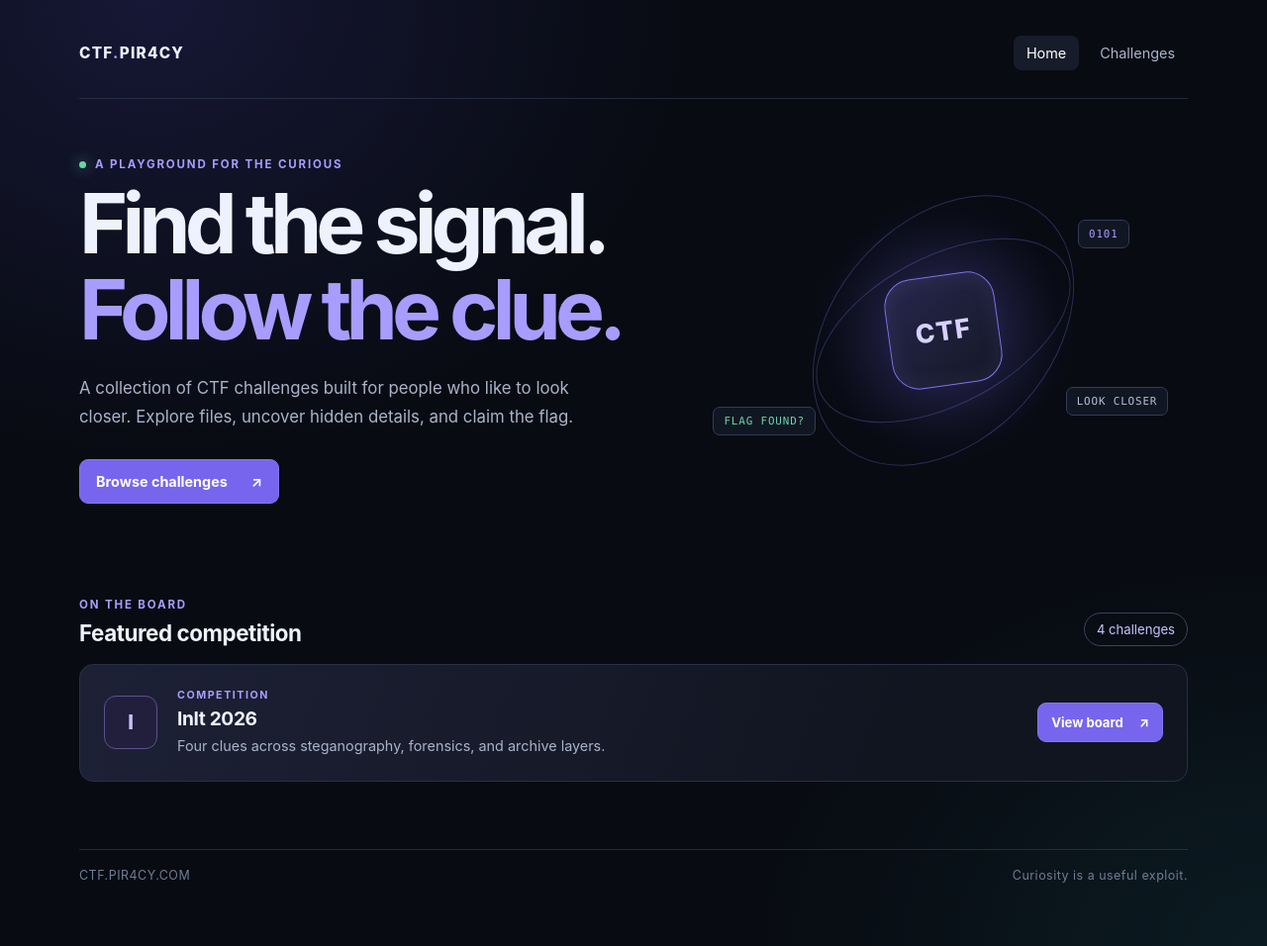
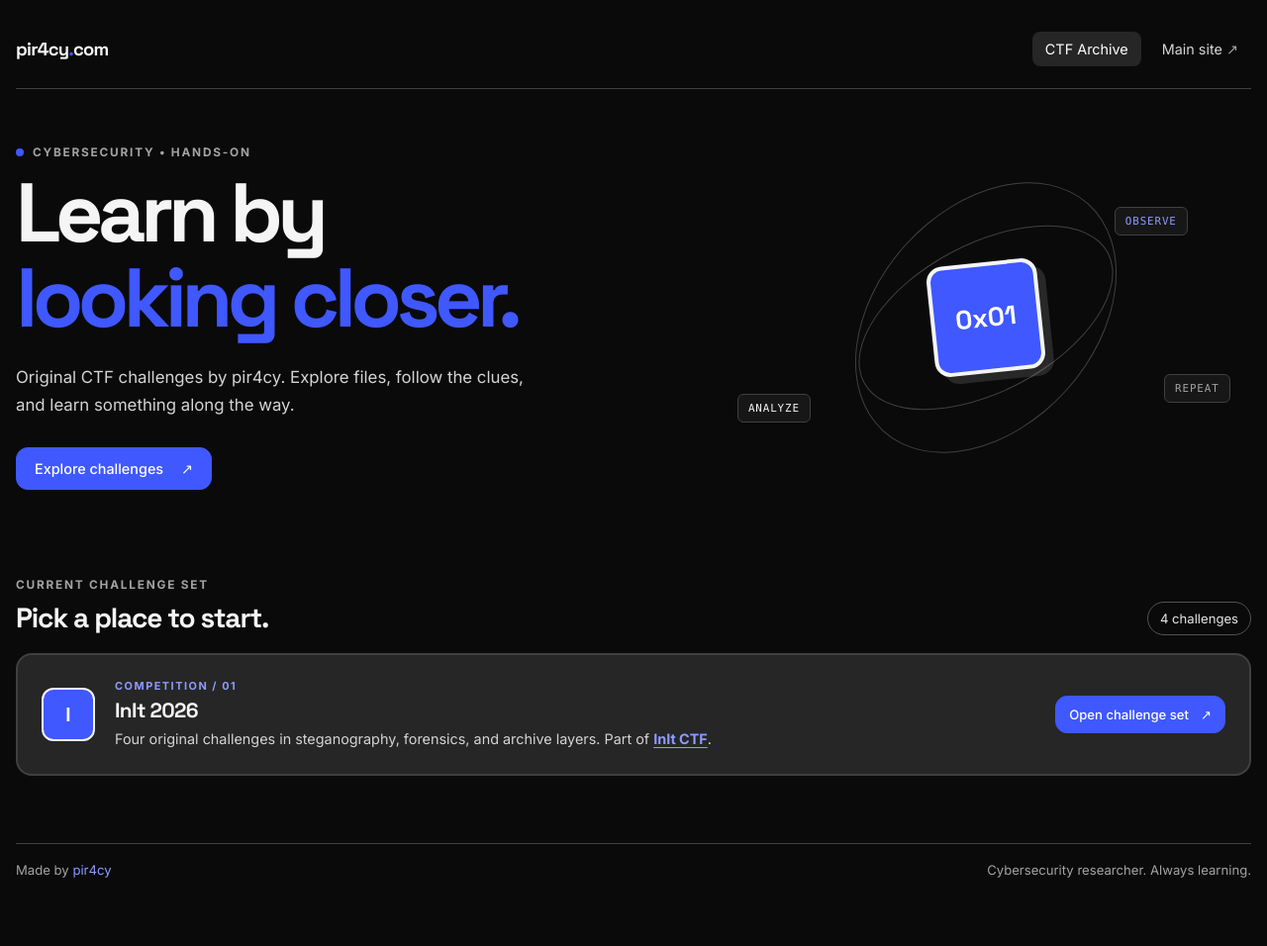
Before and after one commit to pir4cy/ctf-challenges, a Flask app: page / in a window 1280 px wide. Shown: the whole page at 99% size. After the commit the page ends 887 px from the top, so only its background shows below. Run offline with Flask 3, Linux system fonts and the light colour scheme.

Commit message:
Update challenge paths, enhance styling, and improve HTML structure

```diff
--- a/app/app.py
+++ b/app/app.py
@@ -7,7 +7,7 @@ from flask import Flask, abort, render_template, request, send_from_directory
 app = Flask(__name__)
 
 ROOT_DIR = Path(__file__).resolve().parent.parent
-FLAG_DIR = Path("/opt/ctf/flags")
+INIT_FLAG_DIR = Path("/opt/ctf/challenges/Init-2026/flags")
 
 fake_flag = "llm-in-ctf-not-so-fun"
 
@@ -118,7 +118,7 @@ def download_challenge(challenge_id):
 
 @app.route("/init-misc1")
 def giveaway():
-	flag_file = FLAG_DIR / "giveaway.txt"
+	flag_file = INIT_FLAG_DIR / "giveaway.txt"
 
 	if not flag_file.exists():
 		abort(404)
@@ -153,7 +153,7 @@ def health():
 
 @app.route("/exif-flag")
 def exif_flag():
-	flag_file = FLAG_DIR / "exif-flag.txt"
+	flag_file = INIT_FLAG_DIR / "exif-flag.txt"
 	if not flag_file.exists():
 		abort(404)
 	flag = flag_file.read_text().strip()
--- a/app/static/challenges.css
+++ b/app/static/challenges.css
@@ -1,9 +1,15 @@
 :root {
   color-scheme: dark;
-  font-family: Inter, ui-sans-serif, system-ui, -apple-system, BlinkMacSystemFont, "Segoe UI", sans-serif;
-  background: #080b12;
-  color: #eef2ff;
+  font-family: Inter, sans-serif;
+  background: #0a0a0a;
+  color: #f5f5f5;
   font-synthesis: none;
+  --surface: #262626;
+  --surface-raised: #171717;
+  --border: #404040;
+  --muted: #a3a3a3;
+  --accent: #3f58ff;
+  --accent-hover: #303edb;
 }
 
 * {
@@ -14,36 +20,67 @@ body {
   min-width: 320px;
   min-height: 100vh;
   margin: 0;
-  background:
-    radial-gradient(ellipse at 12% 0%, rgb(73 67 178 / 22%), transparent 34rem),
-    radial-gradient(ellipse at 100% 100%, rgb(30 115 119 / 16%), transparent 32rem),
-    #080b12;
+  background: #0a0a0a;
+  color: #f5f5f5;
+  -webkit-font-smoothing: antialiased;
+  -moz-osx-font-smoothing: grayscale;
+}
+
+h1,
+h2,
+h3 {
+  font-family: "Space Grotesk", sans-serif;
+  font-weight: 700;
+}
+
+h1,
+h2,
+h3,
+p {
+  margin-top: 0;
+}
+
+a {
+  color: inherit;
+}
+
+button,
+input {
+  font: inherit;
+}
+
+button:focus-visible,
+a:focus-visible,
+input:focus-visible {
+  outline: 2px solid #5c7dff;
+  outline-offset: 3px;
 }
 
 .page-shell {
-  width: min(1120px, calc(100% - 32px));
+  width: min(1280px, calc(100% - 32px));
   margin: 0 auto;
-  padding: 32px 0 64px;
+  padding: 28px 0 56px;
 }
 
 .site-header {
   display: flex;
   align-items: center;
   justify-content: space-between;
-  padding: 4px 0 28px;
-  border-bottom: 1px solid rgb(57 66 91 / 55%);
+  padding: 4px 0 22px;
+  border-bottom: 1px solid var(--border);
 }
 
 .brand {
-  color: #eef2ff;
-  font-size: 0.96rem;
-  font-weight: 850;
-  letter-spacing: 0.08em;
+  color: #f5f5f5;
+  font-family: "Space Grotesk", sans-serif;
+  font-size: 1.15rem;
+  font-weight: 700;
+  letter-spacing: -0.04em;
   text-decoration: none;
 }
 
 .brand span {
-  color: #a99cff;
+  color: var(--accent);
 }
 
 .site-nav {
@@ -53,30 +90,43 @@ body {
 
 .site-nav a {
   padding: 9px 13px;
-  color: #aab4ca;
+  border-radius: 8px;
+  color: #d4d4d4;
   font-size: 0.9rem;
   text-decoration: none;
-  border-radius: 8px;
+  transition: color 150ms ease, background 150ms ease;
 }
 
 .site-nav a:hover,
 .site-nav a.active {
-  background: #171c2a;
+  background: var(--surface);
   color: #fff;
+}
+
+.site-nav a span {
+  color: var(--muted);
 }
 
 .home-hero {
   display: grid;
-  grid-template-columns: minmax(0, 1fr) minmax(280px, 0.85fr);
+  grid-template-columns: minmax(0, 1fr) minmax(280px, 0.8fr);
   align-items: center;
   gap: 44px;
-  min-height: 480px;
-  padding: 54px 0 66px;
+  min-height: 470px;
+  padding: 54px 0 62px;
 }
 
 .hero-copy {
   position: relative;
   z-index: 1;
+}
+
+.eyebrow {
+  margin-bottom: 12px;
+  color: #a3a3a3;
+  font-size: 0.74rem;
+  font-weight: 700;
+  letter-spacing: 0.15em;
 }
 
 .hero-copy .eyebrow {
@@ -86,28 +136,27 @@ body {
 }
 
 .live-dot {
-  width: 7px;
-  height: 7px;
+  width: 8px;
+  height: 8px;
   border-radius: 50%;
-  background: #69d6a4;
-  box-shadow: 0 0 14px rgb(105 214 164 / 75%);
+  background: var(--accent);
 }
 
 .home-hero h1 {
   margin: 0;
   font-size: clamp(2.8rem, 7vw, 5.25rem);
-  line-height: 1.03;
-  letter-spacing: -0.07em;
+  line-height: 1.02;
+  letter-spacing: -0.065em;
 }
 
 .home-hero h1 span {
-  color: #a99cff;
+  color: var(--accent);
 }
 
 .hero-description {
-  max-width: 500px;
+  max-width: 520px;
   margin: 22px 0 28px;
-  color: #aab4ca;
+  color: #d4d4d4;
   font-size: 1.05rem;
   line-height: 1.7;
 }
@@ -116,22 +165,23 @@ body {
 .featured-action {
   display: inline-flex;
   align-items: center;
-  gap: 24px;
-  padding: 13px 16px;
-  border: 1px solid #8575f5;
-  border-radius: 9px;
-  background: #7765ed;
+  justify-content: center;
+  gap: 18px;
+  padding: 12px 18px;
+  border: 1px solid var(--accent);
+  border-radius: 12px;
+  background: var(--accent);
   color: white;
   font-size: 0.9rem;
-  font-weight: 700;
+  font-weight: 500;
   text-decoration: none;
   transition: background 150ms ease, transform 150ms ease;
 }
 
 .primary-link:hover,
-.featured-card:hover .featured-action {
+.featured-action:hover {
   transform: translateY(-1px);
-  background: #8878f5;
+  background: var(--accent-hover);
 }
 
 .hero-graphic {
@@ -139,29 +189,18 @@ body {
   display: grid;
   place-items: center;
   min-height: 330px;
-  isolation: isolate;
-}
-
-.hero-graphic::before {
-  position: absolute;
-  z-index: -1;
-  width: 280px;
-  height: 280px;
-  border-radius: 50%;
-  background: radial-gradient(circle, rgb(119 101 237 / 19%), transparent 68%);
-  content: "";
 }
 
 .orbit {
   position: absolute;
-  border: 1px solid rgb(142 131 255 / 28%);
+  border: 1px solid #404040;
   border-radius: 50%;
-  transform: rotate(-28deg);
 }
 
 .orbit-one {
   width: 280px;
   height: 150px;
+  transform: rotate(-28deg);
 }
 
 .orbit-two {
@@ -175,24 +214,24 @@ body {
   width: 112px;
   height: 112px;
   place-items: center;
-  border: 1px solid #8273ee;
-  border-radius: 28px;
-  background: linear-gradient(145deg, #28264c, #141827);
-  box-shadow: 0 0 70px rgb(119 101 237 / 24%), inset 0 0 22px rgb(169 156 255 / 10%);
-  color: #d7d1ff;
+  border: 4px solid #f5f5f5;
+  border-radius: 16px;
+  background: var(--accent);
+  box-shadow: 8px 8px 0 rgb(255 255 255 / 12%);
+  color: white;
+  font-family: "Space Grotesk", sans-serif;
   font-size: 1.65rem;
-  font-weight: 850;
-  letter-spacing: 0.05em;
-  transform: rotate(-8deg);
+  font-weight: 700;
+  transform: rotate(-6deg);
 }
 
 .orbit-tag {
   position: absolute;
   padding: 7px 10px;
-  border: 1px solid #343b54;
-  border-radius: 7px;
-  background: #111623;
-  color: #b6bfd2;
+  border: 1px solid var(--border);
+  border-radius: 6px;
+  background: var(--surface-raised);
+  color: #f5f5f5;
   font-family: ui-monospace, SFMono-Regular, Menlo, monospace;
   font-size: 0.68rem;
   letter-spacing: 0.08em;
@@ -201,18 +240,18 @@ body {
 .tag-one {
   top: 16%;
   right: 12%;
-  color: #a99cff;
+  color: #8d9bff;
 }
 
 .tag-two {
   bottom: 18%;
   left: 3%;
-  color: #69d6a4;
 }
 
 .tag-three {
   right: 4%;
   bottom: 24%;
+  color: var(--muted);
 }
 
 .featured-section {
@@ -233,7 +272,8 @@ body {
 
 .section-heading h2 {
   margin: 0;
-  font-size: 1.4rem;
+  font-size: 1.75rem;
+  letter-spacing: -0.04em;
 }
 
 .featured-card,
@@ -243,20 +283,20 @@ body {
   gap: 20px;
   width: 100%;
   padding: 24px;
-  border: 1px solid #293047;
-  border-radius: 14px;
-  background: linear-gradient(110deg, rgb(35 39 64 / 78%), #111520 75%);
+  border: 2px solid var(--border);
+  border-radius: 16px;
+  background: var(--surface);
   color: inherit;
   text-align: left;
   text-decoration: none;
-  transition: border-color 150ms ease, transform 150ms ease, background 150ms ease;
+  transition: border-color 150ms ease, transform 150ms ease, box-shadow 150ms ease;
 }
 
 .featured-card:hover,
 .competition-launcher:hover {
-  transform: translateY(-2px);
-  border-color: #675bb3;
-  background: linear-gradient(110deg, rgb(45 46 79 / 90%), #141927 75%);
+  transform: translate(-2px, -2px);
+  border-color: #f5f5f5;
+  box-shadow: 6px 6px 0 rgb(255 255 255 / 12%);
 }
 
 .featured-icon,
@@ -266,12 +306,13 @@ body {
   width: 54px;
   height: 54px;
   place-items: center;
-  border: 1px solid #5b5290;
+  border: 2px solid #f5f5f5;
   border-radius: 12px;
-  background: #211f3b;
-  color: #c9c1ff;
+  background: var(--accent);
+  color: white;
+  font-family: "Space Grotesk", sans-serif;
   font-size: 1.25rem;
-  font-weight: 800;
+  font-weight: 700;
 }
 
 .featured-copy,
@@ -285,30 +326,42 @@ body {
 
 .featured-kicker,
 .launcher-label {
-  color: #a99cff;
-  font-size: 0.67rem;
-  font-weight: 750;
+  color: #8d9bff;
+  font-size: 0.68rem;
+  font-weight: 700;
   letter-spacing: 0.14em;
 }
 
 .featured-title,
 .launcher-title {
-  font-size: 1.2rem;
-  font-weight: 750;
-  letter-spacing: -0.02em;
+  font-family: "Space Grotesk", sans-serif;
+  font-size: 1.3rem;
+  font-weight: 700;
+  letter-spacing: -0.03em;
 }
 
 .featured-description,
 .launcher-description {
-  color: #aab4ca;
+  color: #d4d4d4;
   font-size: 0.9rem;
   line-height: 1.5;
 }
 
+.event-link {
+  color: #8d9bff;
+  font-weight: 700;
+  text-decoration: underline;
+  text-underline-offset: 3px;
+}
+
+.event-link:hover {
+  color: white;
+}
+
 .featured-action {
   flex: 0 0 auto;
-  gap: 16px;
-  padding: 11px 13px;
+  gap: 12px;
+  padding: 10px 13px;
   font-size: 0.82rem;
 }
 
@@ -318,10 +371,18 @@ body {
   gap: 20px;
   margin-top: 68px;
   padding-top: 18px;
-  border-top: 1px solid rgb(57 66 91 / 55%);
-  color: #717d94;
-  font-size: 0.78rem;
-  letter-spacing: 0.04em;
+  border-top: 1px solid var(--border);
+  color: var(--muted);
+  font-size: 0.82rem;
+}
+
+.site-footer a {
+  color: #8d9bff;
+  text-decoration: none;
+}
+
+.site-footer a:hover {
+  color: white;
 }
 
 .challenges-page {
@@ -391,43 +467,33 @@ body {
   align-items: flex-end;
   justify-content: space-between;
   gap: 24px;
-  padding: 32px;
-  border-bottom: 1px solid #252b3e;
-  background: linear-gradient(115deg, rgb(41 48 81 / 58%), transparent 70%);
+  padding: 30px;
+  border-bottom: 1px solid var(--border);
+  background: #202020;
 }
 
-.eyebrow {
-  margin: 0 0 10px;
-  color: #a99cff;
-  font-size: 0.72rem;
-  font-weight: 750;
-  letter-spacing: 0.16em;
+.modal-header .eyebrow {
+  color: #8d9bff;
 }
 
-h1,
-h2,
-p {
-  margin-top: 0;
-}
-
-h1 {
-  margin-bottom: 8px;
-  font-size: clamp(1.8rem, 4vw, 2.5rem);
+.modal-header h2 {
+  margin: 0 0 8px;
+  font-size: 2rem;
   letter-spacing: -0.04em;
 }
 
 .intro {
   margin: 0;
-  color: #aab4ca;
+  color: #d4d4d4;
   line-height: 1.55;
 }
 
 .challenge-count {
   flex: 0 0 auto;
   padding: 8px 12px;
-  border: 1px solid #3b4260;
+  border: 1px solid #525252;
   border-radius: 999px;
-  color: #c9c4ff;
+  color: #e5e5e5;
   font-size: 0.82rem;
 }
 
@@ -484,23 +549,22 @@ h1 {
 
 .challenge-number {
   padding-top: 3px;
-  color: #9c8cff;
+  color: #8d9bff;
   font-size: 0.76rem;
-  font-weight: 750;
+  font-weight: 700;
   letter-spacing: 0.08em;
 }
 
-h2,
-h3 {
+.card-heading h3 {
   margin: 0;
-  font-size: 1.14rem;
-  letter-spacing: -0.02em;
+  font-size: 1.2rem;
+  letter-spacing: -0.03em;
 }
 
 .readme {
   flex: 1;
   margin-bottom: 18px;
-  color: #b6bfd2;
+  color: #d4d4d4;
   font-size: 0.92rem;
   line-height: 1.6;
   white-space: pre-wrap;
--- a/app/templates/home.html
+++ b/app/templates/home.html
@@ -3,65 +3,72 @@
 <head>
   <meta charset="utf-8">
   <meta name="viewport" content="width=device-width, initial-scale=1">
-  <title>CTF.PIR4CY.COM | Capture The Flag Challenges</title>
+  <title>CTF Challenges by pir4cy</title>
+  <meta name="description" content="Original CTF challenges by pir4cy. Practice cybersecurity by exploring files, following clues, and learning through hands-on challenges.">
+  <link rel="preconnect" href="https://fonts.googleapis.com">
+  <link rel="preconnect" href="https://fonts.gstatic.com" crossorigin>
+  <link href="https://fonts.googleapis.com/css2?family=Inter:wght@400;500;700&family=Space+Grotesk:wght@400;500;700&display=swap" rel="stylesheet">
   <link rel="stylesheet" href="{{ url_for('static', filename='challenges.css') }}">
 </head>
 <body>
   <div class="page-shell">
     <header class="site-header">
-      <a class="brand" href="/">CTF<span>.</span>PIR4CY</a>
+      <a class="brand" href="https://pir4cy.com">pir4cy<span>.</span>com</a>
       <nav class="site-nav" aria-label="Main navigation">
-        <a class="active" href="/">Home</a>
-        <a href="{{ url_for('challenges') }}">Challenges</a>
+        <a class="active" href="{{ url_for('index') }}">CTF Archive</a>
+        <a href="https://pir4cy.com">Main site <span aria-hidden="true">↗</span></a>
       </nav>
     </header>
 
     <main>
       <section class="home-hero">
         <div class="hero-copy">
-          <p class="eyebrow"><span class="live-dot"></span> A PLAYGROUND FOR THE CURIOUS</p>
-          <h1>Find the signal.<br><span>Follow the clue.</span></h1>
+          <p class="eyebrow"><span class="live-dot"></span> CYBERSECURITY • HANDS-ON</p>
+          <h1>Learn by<br><span>looking closer.</span></h1>
           <p class="hero-description">
-            A collection of CTF challenges built for people who like to look closer.
-            Explore files, uncover hidden details, and claim the flag.
+            Original CTF challenges by pir4cy. Explore files, follow the clues,
+            and learn something along the way.
           </p>
           <a class="primary-link" href="{{ url_for('challenges') }}">
-            Browse challenges <span aria-hidden="true">↗</span>
+            Explore challenges <span aria-hidden="true">↗</span>
           </a>
         </div>
         <div class="hero-graphic" aria-hidden="true">
           <div class="orbit orbit-one"></div>
           <div class="orbit orbit-two"></div>
-          <div class="orbit-core">CTF</div>
-          <span class="orbit-tag tag-one">0101</span>
-          <span class="orbit-tag tag-two">FLAG FOUND?</span>
-          <span class="orbit-tag tag-three">LOOK CLOSER</span>
+          <div class="orbit-core">0x01</div>
+          <span class="orbit-tag tag-one">OBSERVE</span>
+          <span class="orbit-tag tag-two">ANALYZE</span>
+          <span class="orbit-tag tag-three">REPEAT</span>
         </div>
       </section>
 
       <section class="featured-section" aria-labelledby="featured-title">
         <div class="section-heading">
           <div>
-            <p class="eyebrow">ON THE BOARD</p>
-            <h2 id="featured-title">Featured competition</h2>
+            <p class="eyebrow">CURRENT CHALLENGE SET</p>
+            <h2 id="featured-title">Pick a place to start.</h2>
           </div>
           <span class="challenge-count">{{ challenge_count }} challenges</span>
         </div>
-        <a class="featured-card" href="{{ url_for('challenges') }}">
+        <article class="featured-card">
           <span class="featured-icon" aria-hidden="true">I</span>
           <span class="featured-copy">
-            <span class="featured-kicker">COMPETITION</span>
+            <span class="featured-kicker">COMPETITION / 01</span>
             <span class="featured-title">{{ competition_title }}</span>
-            <span class="featured-description">Four clues across steganography, forensics, and archive layers.</span>
+            <span class="featured-description">
+              Four original challenges in steganography, forensics, and archive layers.
+              Part of <a class="event-link" href="https://ctf.hackersinindia.com/" target="_blank" rel="noopener noreferrer">InIt CTF</a>.
+            </span>
           </span>
-          <span class="featured-action">View board <span aria-hidden="true">↗</span></span>
-        </a>
+          <a class="featured-action" href="{{ url_for('challenges') }}">Open challenge set <span aria-hidden="true">↗</span></a>
+        </article>
       </section>
     </main>
 
     <footer class="site-footer">
-      <span>CTF.PIR4CY.COM</span>
-      <span>Curiosity is a useful exploit.</span>
+      <span>Made by <a href="https://pir4cy.com">pir4cy</a></span>
+      <span>Cybersecurity researcher. Always learning.</span>
     </footer>
   </div>
 </body>
```
Also changed, not shown: other parts of app/static/challenges.css (+91 -53 lines), app/templates/challenges.html (+23 -15 lines), 2 other files.
